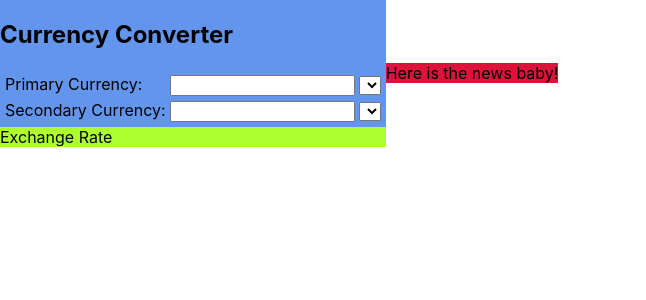
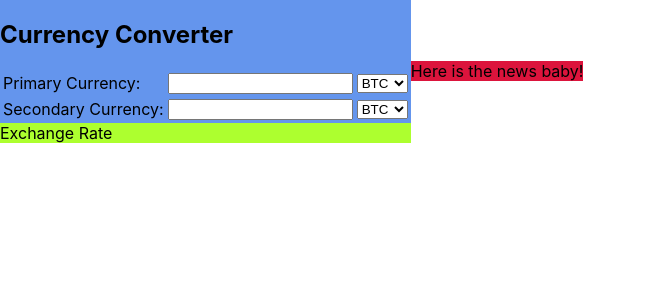
Before and after one commit to huannvictor/crypto-dashboard, a React (Create React App) app: page / in a window 1280 px wide. Shown: the top 300 px of the page, without its empty margins (0-646 px from the left). Built offline with nearby package versions, Linux system fonts and the light colour scheme.

Commit message:
mapping currency form options

```diff
--- a/src/components/CurrencyConverter.js
+++ b/src/components/CurrencyConverter.js
@@ -1,60 +1,64 @@
-import ExchangeRate from "./ExchangeRate"
+import { useState } from "react";
+import ExchangeRate from "./ExchangeRate";
 
 const CurrencyConverter = () => {
+  const currencies = ["BTC", "ETH", "USD", "XRP", "LTC", "ADA"];
+  const [chosenPrimaryCurrency, setChosenPrimaryCurrency] = useState("BTC");
+  const [chosenSecondaryCurrency, setChosenSecondaryCurrency] = useState("BTC");
+
+  console.log(chosenSecondaryCurrency);
+
   return (
     <div className="currencyConverter">
       <h2>Currency Converter</h2>
 
       <div className="inputBox">
         <table>
-          <body>
+          <tbody>
             <tr>
               <td>Primary Currency: </td>
               <td>
-                <input
-                  type="number"
-                  name="currencyAmount1"
-                  value={""}
-                />
+                <input type="number" name="currencyAmount1" value={""} />
               </td>
               <td>
                 <select
-                  value={""}
+                  value={chosenPrimaryCurrency}
                   name="currencyOption1"
                   className="currencyOptions"
+                  onChange={e => setChosenPrimaryCurrency(e.target.value)}
                 >
-                  <option></option>
+                  {currencies.map((currency, _index) => (
+                    <option key={_index}>{currency}</option>
+                  ))}
                 </select>
               </td>
             </tr>
 
-
             <tr>
               <td>Secondary Currency: </td>
               <td>
-                <input
-                  type="number"
-                  name="currencyAmount2"
-                  value={""}
-                />
+                <input type="number" name="currencyAmount2" value={""} />
               </td>
               <td>
                 <select
-                  value={""}
+                  value={chosenSecondaryCurrency}
                   name="currencyOption2"
                   className="currencyOptions"
+                  onChange={e => setChosenSecondaryCurrency(e.target.value)}
                 >
-                  <option></option>
+                  {currencies.map((currency, _index) => (
+                    <option key={_index}> {currency} </option>
+                  ))}
                 </select>
               </td>
             </tr>
-          </body>
+          </tbody>
         </table>
       </div>
 
       <ExchangeRate />
     </div>
-  )
-}
+  );
+};
 
-export default CurrencyConverter
+export default CurrencyConverter;
```
